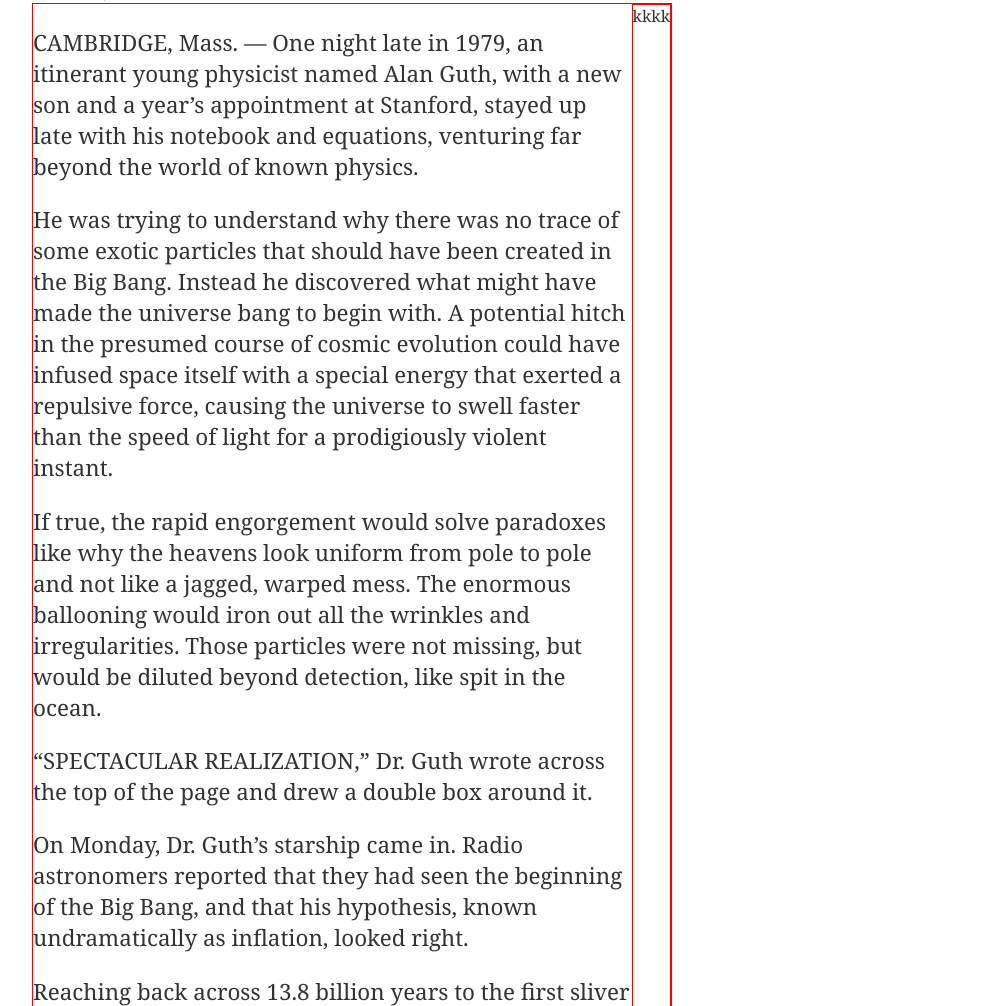
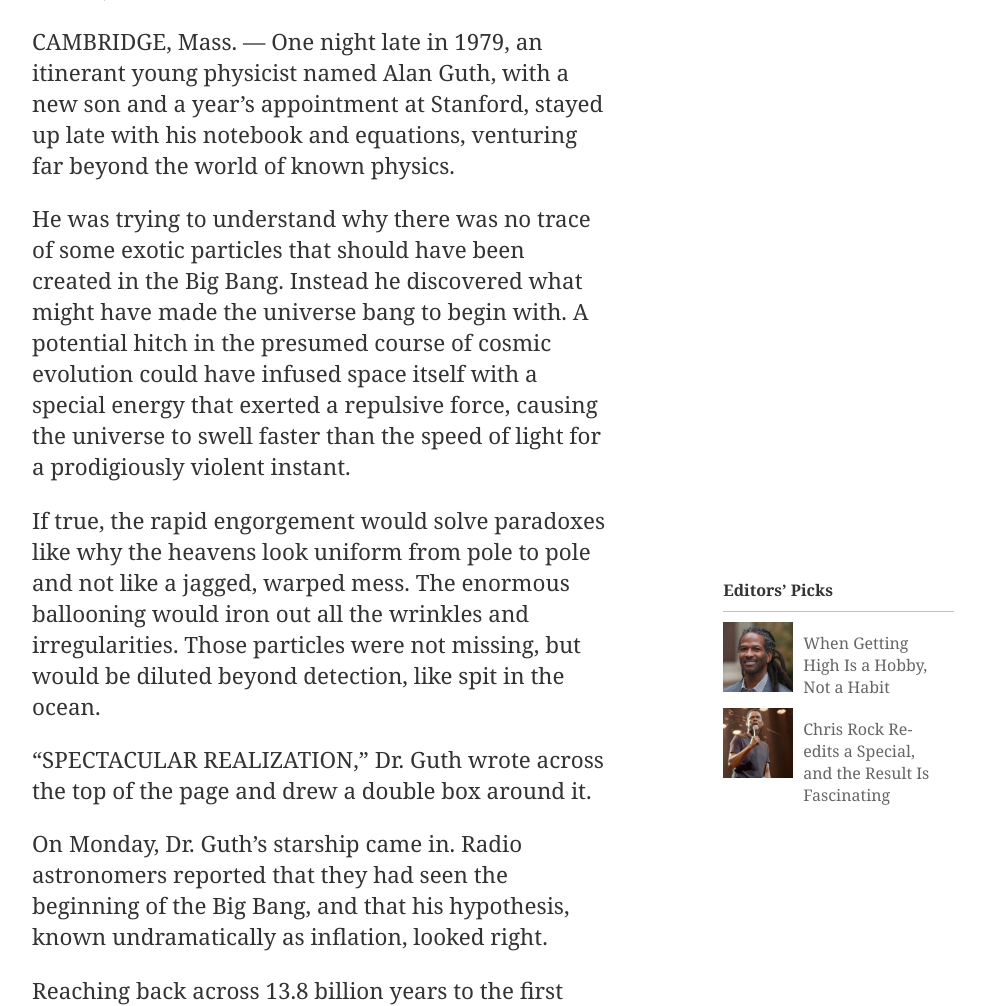
Before and after one commit to tta2yta/The-New-York-Times-WebSite, a website: page index.html in a window 1280 px wide. Shown: the part 1048-2054 px from the top of the page, without its empty margins (288-1273 px from the left). Drawn offline with Linux system fonts and the light colour scheme; a web font is replaced by a local one.

Commit message:
adding styles to editor pickup section

```diff
--- a/css/style.css
+++ b/css/style.css
@@ -51,6 +51,10 @@ body {
   color: black;
   top: 15px;
   margin-left: 20px;
+}
+
+.space-cosmos:hover {
+  text-decoration: underline;
 }
 
 .img-side-menu,
@@ -158,7 +162,7 @@ body {
 }
 
 .main-topic {
-  margin: 0 25% 0 25%;
+  margin: 0 0 0 25%;
 }
 
 .name-and-date {
@@ -168,11 +172,49 @@ body {
 .first-text {
   display: flex;
   flex-direction: row;
-  border: 1px solid red;
+  width: 100%;
+}
+
+.para-cambr {
+  max-width: 60%;
 }
 
 .editor-pick {
-  border: 1px solid red;
+  display: flex;
+  flex-direction: column;
+  width: 40%;
+}
+
+.editor-pick > div {
+}
+
+.editor-pick div h4 {
+  margin:150% 10% 10px 30%;
+  border-bottom: 1px solid #6666;
+  padding-bottom: 10px;
+}
+
+.editorial-item {
+  display: flex;
+  flex-direction: row;
+  margin:0 10% 10px 30%
+}
+
+.editorial-item-desc{
+  margin-top: 10px;
+  max-width: 60%;
+}
+
+.editorial-item span a{
+  color: red;
+  margin-top: 10px;
+  max-width: 5%;
+}
+
+.editor-pick img{
+  width: 70px;
+  height: 70px;
+  margin-right: 10px;
 }
 
 .first-text p {
@@ -534,13 +576,19 @@ figcaption {
   margin-left: 18%;
 }
 
-.footer-desktop-cols div li a {
+.footer-desktop-cols div li a,
+.editor-pick div span a {
   color: black;
   text-decoration: none;
 }
 
-.footer-desktop-cols div li a:hover {
+.footer-desktop-cols div li a:hover,
+.editor-pick div span a:hover {
   text-decoration: underline;
+}
+
+.editor-pick div span a {
+  color: #666666;
 }
 
 .subscribe {
--- a/index.html
+++ b/index.html
@@ -3,13 +3,10 @@
   <head>
     <meta charset="utf-8" />
     <link rel="stylesheet" href="css/style.css" />
-
-    <link rel="stylesheet" href="css/style.css" />
     <meta name="viewport" content="width=device-width, initial-scale=1" />
     <link rel="stylesheet" href="https://g1.nyt.com/fonts/css/web-fonts.5810def60210a2fa7d0848f37e3fa048bb6147b1.css">
-      <link rel="stylesheet" href="https://cdnjs.cloudflare.com/ajax/libs/font-awesome/4.7.0/css/font-awesome.min.css">
-      <link rel="stylesheet" href="path/to/font-awesome/css/font-awesome.min.css">
-      <title>The New York Times</title>
+    <link rel="stylesheet" href="https://cdnjs.cloudflare.com/ajax/libs/font-awesome/4.7.0/css/font-awesome.min.css">
+    <title>The New York Times</title>
   </head>
   <body>
     <main class="container">
@@ -20,7 +17,6 @@
         <a href="#" class="space-cosmos">SPACE & COSMOS</a>
 
       </div>
-      <!-- <a class="SPACE AND COSMOS"></a> -->
       <div class="div-logo">
         <a href="#"><img class="img-logo" src="https://theme.zdassets.com/theme_assets/968999/3f343ffc604a6c839e31d3f052b78abfa34ab588.png
       " alt="The New York Times"></a>
@@ -62,7 +58,7 @@
       </div>
         <section class="main-body">
         <div class="first-text">
-          <div>
+          <div class="para-cambr">
             <p>CAMBRIDGE, Mass. — One night late in 1979, an itinerant young physicist named Alan Guth, with a new son and a year’s appointment at Stanford, stayed up late with his notebook and equations, venturing far beyond the world of known physics.</p>
             <p>He was trying to understand why there was no trace of some exotic particles that should have been created in the Big Bang. Instead he discovered what might have made the universe bang to begin with. A potential hitch in the presumed course of cosmic evolution could have infused space itself with a special energy that exerted a repulsive force, causing the universe to swell faster than the speed of light for a prodigiously violent instant.</p>
             <p>If true, the rapid engorgement would solve paradoxes like why the heavens look uniform from pole to pole and not like a jagged, warped mess. The enormous ballooning would iron out all the wrinkles and irregularities. Those particles were not missing, but would be diluted beyond detection, like spit in the ocean.</p>
@@ -78,7 +74,31 @@
             <p>He continued, “This is a signal from the very earliest universe, sending a telegram encoded in gravitational waves.”</p>
           </div>
           <div class="editor-pick">
-kkkk
+            <div>
+              <h4>Editors’ Picks</h4>
+            </div>
+              <div class="editorial-item">
+                <div>
+                  <img src="images/Schwartz1-square640.jpg">
+                </div>
+                <div class="editorial-item-desc">
+                  <span >
+                    <a href="#">When Getting High Is a Hobby, Not a Habit</a> </span>
+                </div>
+              </div>
+              <div class="editorial-item">
+                <div>
+                  <img src="images/12comedy-rock1-square640-v3.jpg">
+                </div>
+                <div class="editorial-item-desc">
+                  <span>
+                    <a href="#">
+                     Chris Rock Re-edits a Special, and the Result Is Fascinating</a> </span>
+                </div>
+
+              </div>
+
+
           </div>
 
       </div>
```
Also changed, not shown: images/12comedy-rock1-square640-v3.jpg (added), images/Schwartz1-square640.jpg (added).
